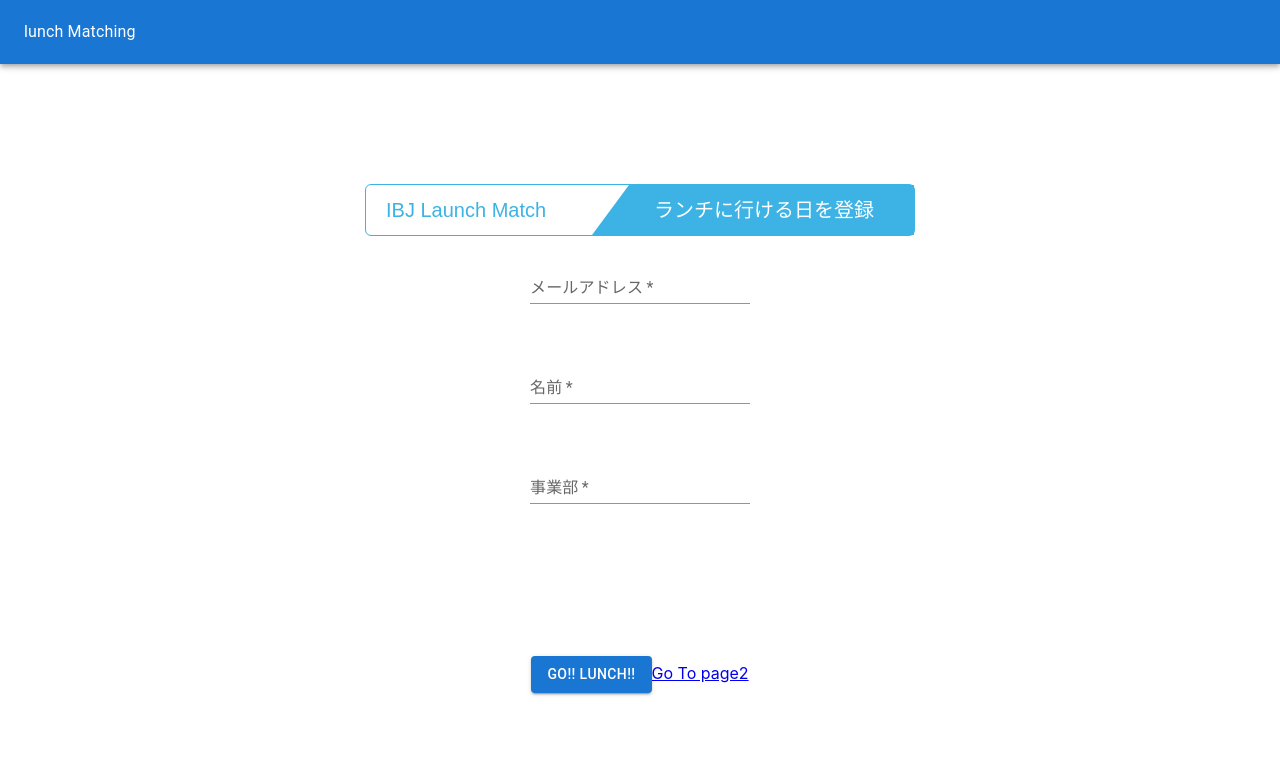
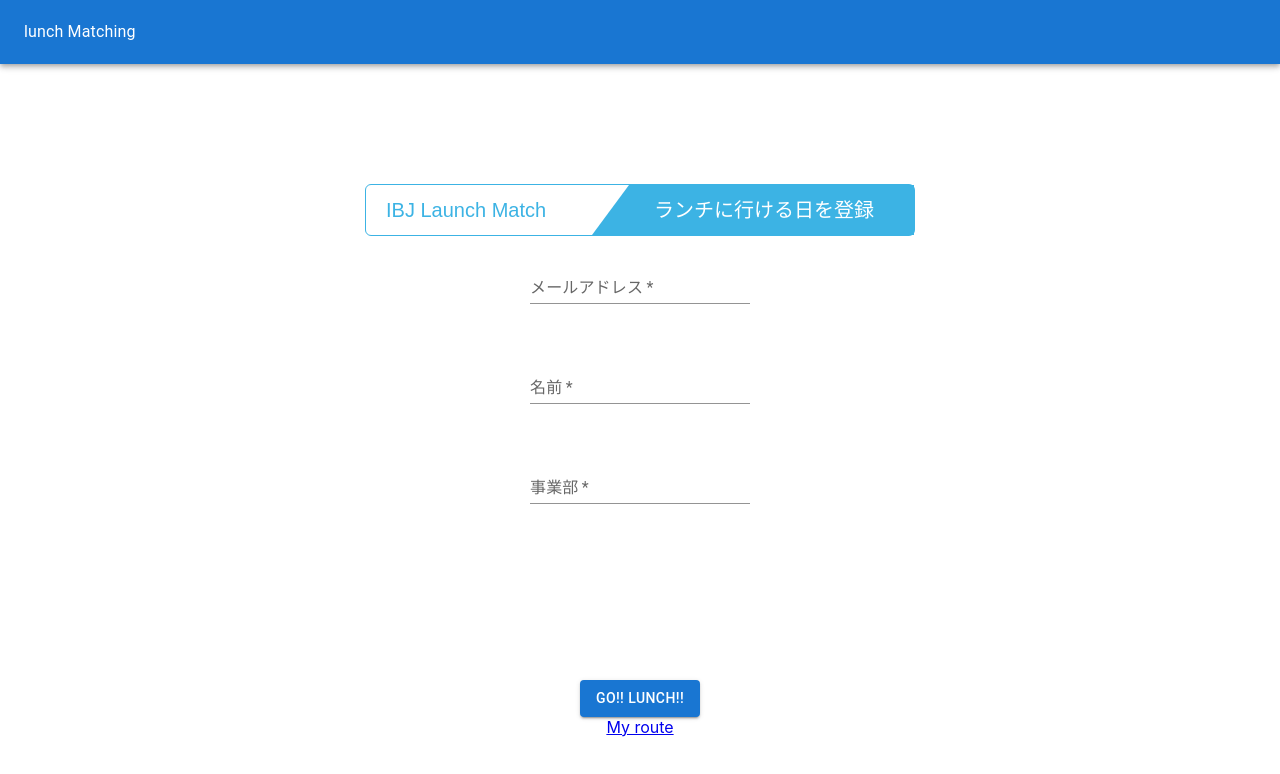
Before and after one commit to yamatohagi/react_pj_launch_matching, a React (Create React App) app: page / in a window 1280 px wide. Shown: the top 774 px of the page. Built offline with nearby package versions, Linux system fonts and the light colour scheme.

Commit message:
load stutas add

```diff
--- a/src/App.js
+++ b/src/App.js
@@ -1,17 +1,18 @@
 import "./App.css";
 import * as React from "react";
-import Create from "./Create";
+import Create from "./view/Create";
 import { BrowserRouter, Route } from "react-router-dom";
-import page1 from "./components/page1";
+import Result from "./components/Result";
 
 function App() {
+
   return (
     <form>
       <div className="App">
         <BrowserRouter>
             <div>
             <Route exact path="/" component={Create} />
-            <Route exact path="/about" component={page1} />
+            <Route exact path="/result" component={Result} />
           </div>
         </BrowserRouter>
       </div>
--- a/src/components/page1.js
+++ b/src/components/Result.js
@@ -3,12 +3,14 @@
 import { Link } from "react-router-dom";
 
 
-class page1 extends React.Component {   //page1クラスにReact.Componentを継承する
 
-    render() {                          //画面表示の為のrenderメソッドを定義する
+class page1 extends React.Component {
+
+    render() {
+
         return (
             <div>
-                HelloPage1!!!
+                マッチング結果は＝＝＝＝です。
 
                     <Link to={`/`}>Go To index</Link>
 
--- a/src/Create.js
+++ b/src/view/Create.js
@@ -1,5 +1,5 @@
-import logo from "./logo.svg";
-import "./App.css";
+import logo from "../logo.svg";
+import "../App.css";
 import { TextField, Button, Box, Fab, Stack, LinearProgress, ButtonGroup, Grid } from "@mui/material";
 import * as React from "react";
 import ReactDOM from "react-dom";
@@ -8,11 +8,12 @@
 import LocalizationProvider from "@mui/lab/LocalizationProvider";
 import DateTimePicker from "@mui/lab/DateTimePicker";
 
-import Header from "./components/Header";
+import Header from "../components/Header";
+import CircularProgress from "@mui/material/CircularProgress";
 
 
-import page1 from "./components/page1"; //作成したpage1.jsを読み込んでいる
-import { Link } from "react-router-dom";
+import { Link,withRouter } from "react-router-dom";
+
 
 function Create() {
   const ButtonRoot = React.forwardRef(function ButtonRoot(props, ref) {
@@ -29,7 +30,9 @@
     );
   });
 
+
   const [value, setValue] = React.useState(new Date());
+
 
   return (
     <form>
@@ -44,9 +47,6 @@
             </div>
           </div>
           <Grid item container>
-
-
-
             <Grid sm={2} />
             <Grid xs={12} sm={8}>
               <div style={{ height: 100 }}>
@@ -93,8 +93,15 @@
             },
           }}
         ></Box>
-        <Button
+
+        <Box id="load-status" style={{ visibility: "hidden" }} sx={{ width: "100%" }}>
+          <LinearProgress />
+        </Box>
+        <br></br>
+        <Button id="submit-button"
           onClick={() => {
+            document.getElementById("submit-button").style.visibility = "hidden";
+            document.getElementById("load-status").style.visibility = "visible";
             console.log(document.getElementById("name").value);
             const url = "https://jsonplaceholder.typicode.com/posts/";
             const requestOptions = {
@@ -111,7 +118,6 @@
               .then((response) => response.json())
               .then((responseJson) => {
                 console.log(responseJson);
-                this.history.pushState(null, '/about');
               });
           }}
           variant="contained"
@@ -120,7 +126,8 @@
         >
           Go!! lunch!!
         </Button>
-        <Link to={`/about`}>Go To page2</Link>
+        <br></br>
+        <Link to={{ pathname: '/result', state: { foo: 'bar'} }}>My route</Link>
       </div>
     </form>
   );
```
